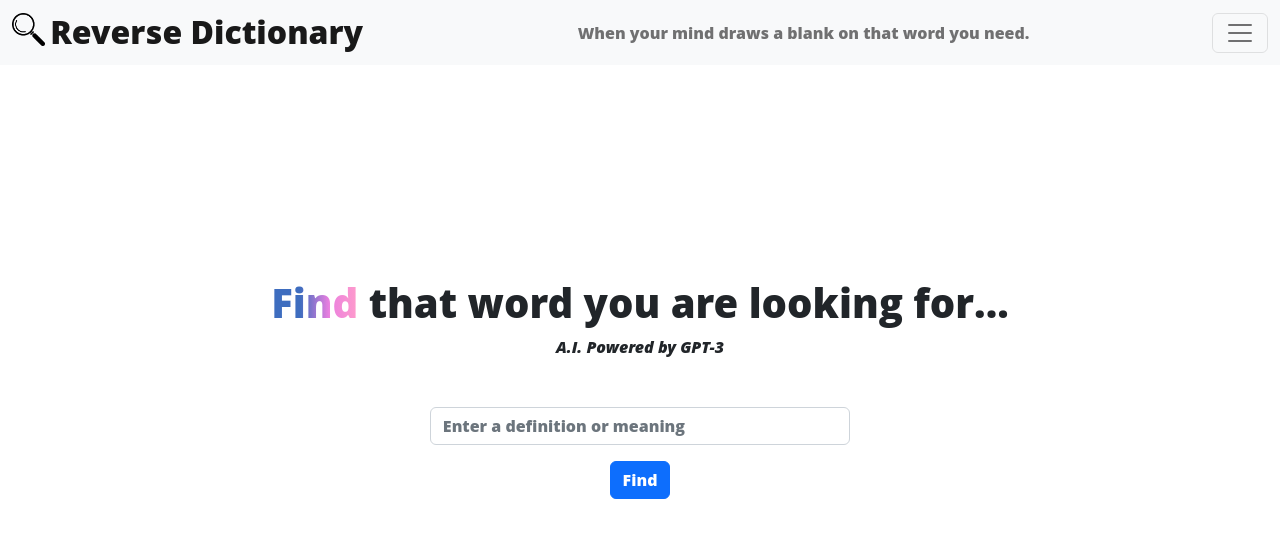
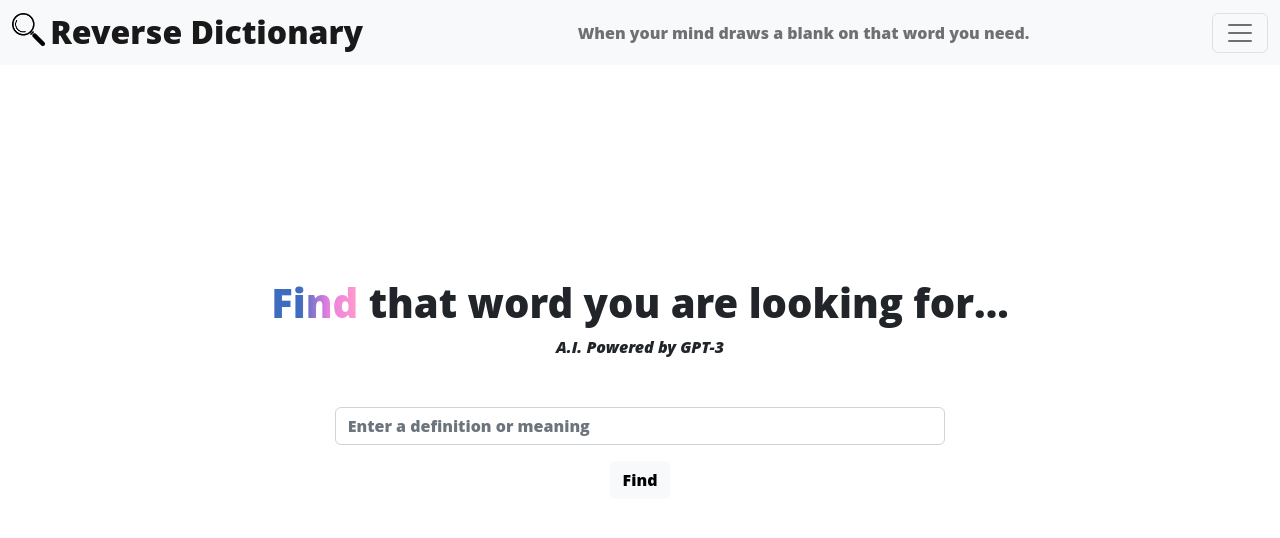
Before and after one commit to pmuehleip/reverse-dictionary-frontend, a React (Create React App) app: page / in a window 1280 px wide. Shown: the top 538 px of the page. Built offline with nearby package versions, Linux system fonts and the light colour scheme; no server answers.

Commit message:
more styling

```diff
--- a/src/components/SearchTermForm.js
+++ b/src/components/SearchTermForm.js
@@ -34,7 +34,7 @@ export function SearchTermForm({setLoading, setError, setSearchTermItems }) {
       <div>
         <Form onSubmit={handleSubmit}>
             <Row className="justify-content-md-center">
-                <Col md={7}>
+                <Col md={10}>
                     <Form.Group className="mb-3" controlId="formBasicEmail">
                         <Form.Control type="text" placeholder="Enter a definition or meaning" required value={searchTerm} onChange={(e) => setSearchTerm(e.target.value)}/>
                     </Form.Group>
@@ -43,7 +43,7 @@ export function SearchTermForm({setLoading, setError, setSearchTermItems }) {
             </Row>
             <Row className="justify-content-md-center" md={5}>
               <Col>
-                <Button variant="primary" type="submit">Find</Button>
+                <Button variant="light" type="submit">Find</Button>
               </Col>
             </Row>
         </Form>
```
